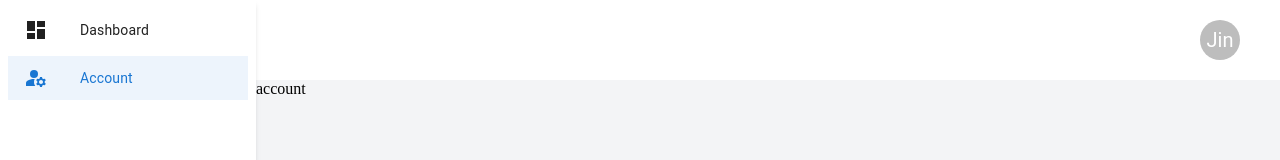
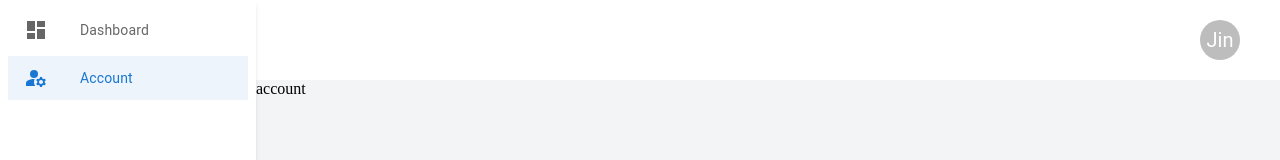
Before and after one commit to zekunjin/yor-next-pro, a Next.js app: page /account in a window 1280 px wide. Shown: the top 160 px of the page. Built offline with nearby package versions, Linux system fonts and the light colour scheme.

Commit message:
style: update list icon color

```diff
--- a/components/sidebar/index.tsx
+++ b/components/sidebar/index.tsx
@@ -25,15 +25,15 @@ const Sidebar = ({ items }: { items: SideBarItem[] } = { items: [] }) => {
             onClick={() => router.push(path)}
           >
             <ListItemIcon>
-              {icon(isActive(path) ? primary.main : text.primary)}
+              {icon(isActive(path) ? primary.main : text.secondary)}
             </ListItemIcon>
 
             <ListItemText
               primary={
                 <Typography
                   variant="body2"
-                  sx={{ color: isActive(path) ? primary.main : text.primary }}
-                  className={ isActive(path) ? 'font-semibold' : 'font-normal' }
+                  sx={{ color: isActive(path) ? primary.main : text.secondary }}
+                  className={ isActive(path) ? 'font-semibold' : 'font-medium' }
                 >
                   {label}
                 </Typography>
```
